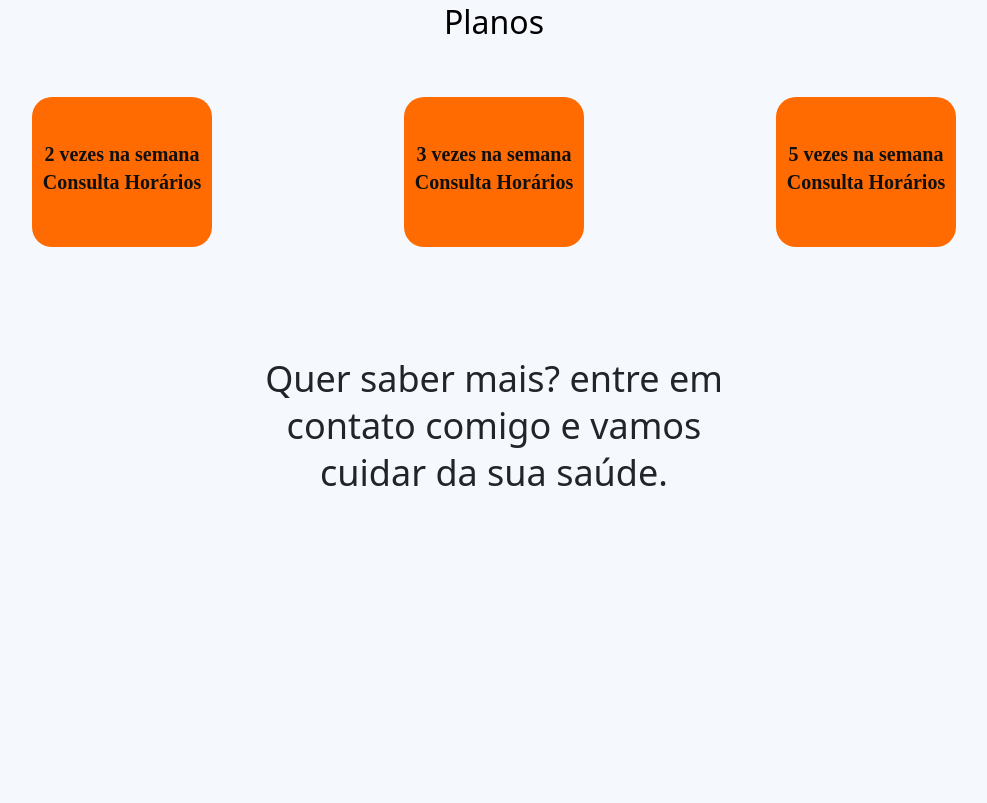
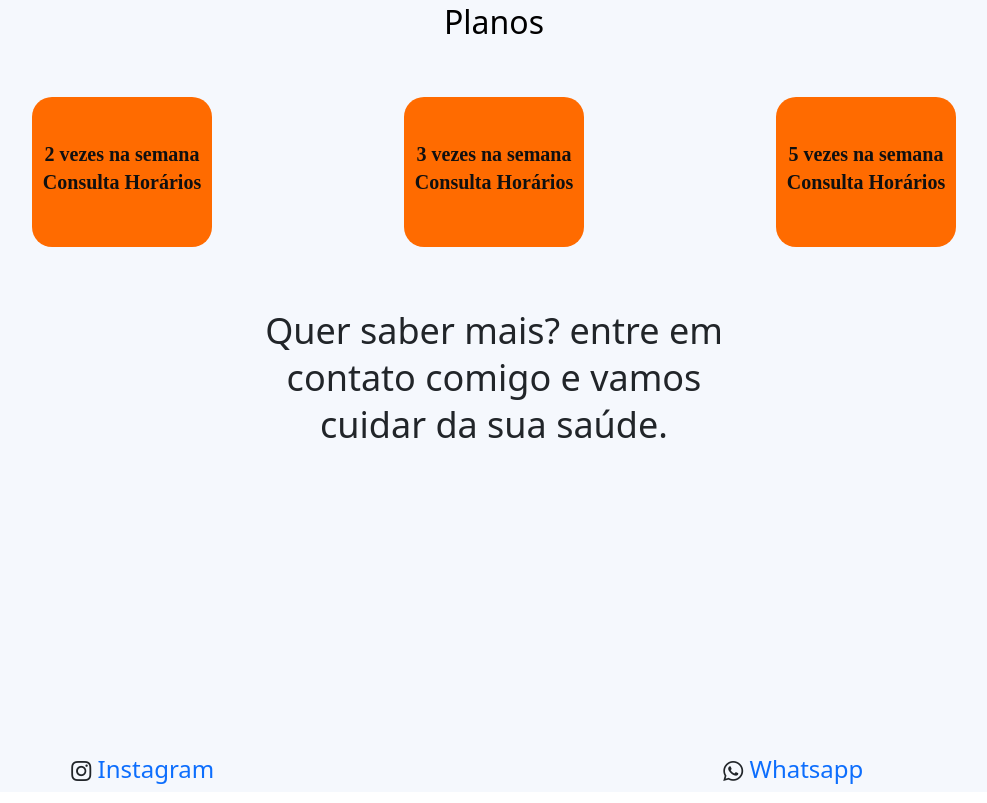
Before and after one commit to MateusMiranda20/Soul-Fit, a plain HTML site: page index.html in a window 1280 px wide. Shown: the part 2271-3074 px from the top of the page, without its empty margins (146-1133 px from the left). Drawn offline with nearby package versions, Linux system fonts and the light colour scheme.

Commit message:
Update index.html

```diff
--- a/index.html
+++ b/index.html
@@ -131,7 +131,7 @@
         </section>
 
         <section id="contato">
-            <div class="container mt-5 d-flex justify-content-center text-center">
+            <div class="container  d-flex justify-content-center text-center">
                 <div class="row">
                     <div class="col">
                         <div class="conhece" class="">
@@ -142,6 +142,21 @@
                     </div>
                 </div>
             </div>
+                <div class="row justify-content-around">
+                    <div class="col-2">
+                        <h4 class="title">
+                            <i class="bi bi-instagram" ></i>
+                            <a id="mateus" href=https://www.instagram.com/soulfit_juquehy/ target="_blank">Instagram</a>
+                        </h4>
+                    </div>
+                    <div class="col-2">
+                        <h4>
+                            <i class="bi bi-whatsapp" ></i>
+                            <a id="mateus" href=https://api.whatsapp.com/send?phone=5512996676967&text=Ol%C3%A1%2C%20tudo%20bem%3F%20Como%20posso%20ajudar%3F target="_blank">Whatsapp</a>
+                        </h4>
+                    </div>
+                  </div>
+            </div>
         </section>
     </main>
 
```
